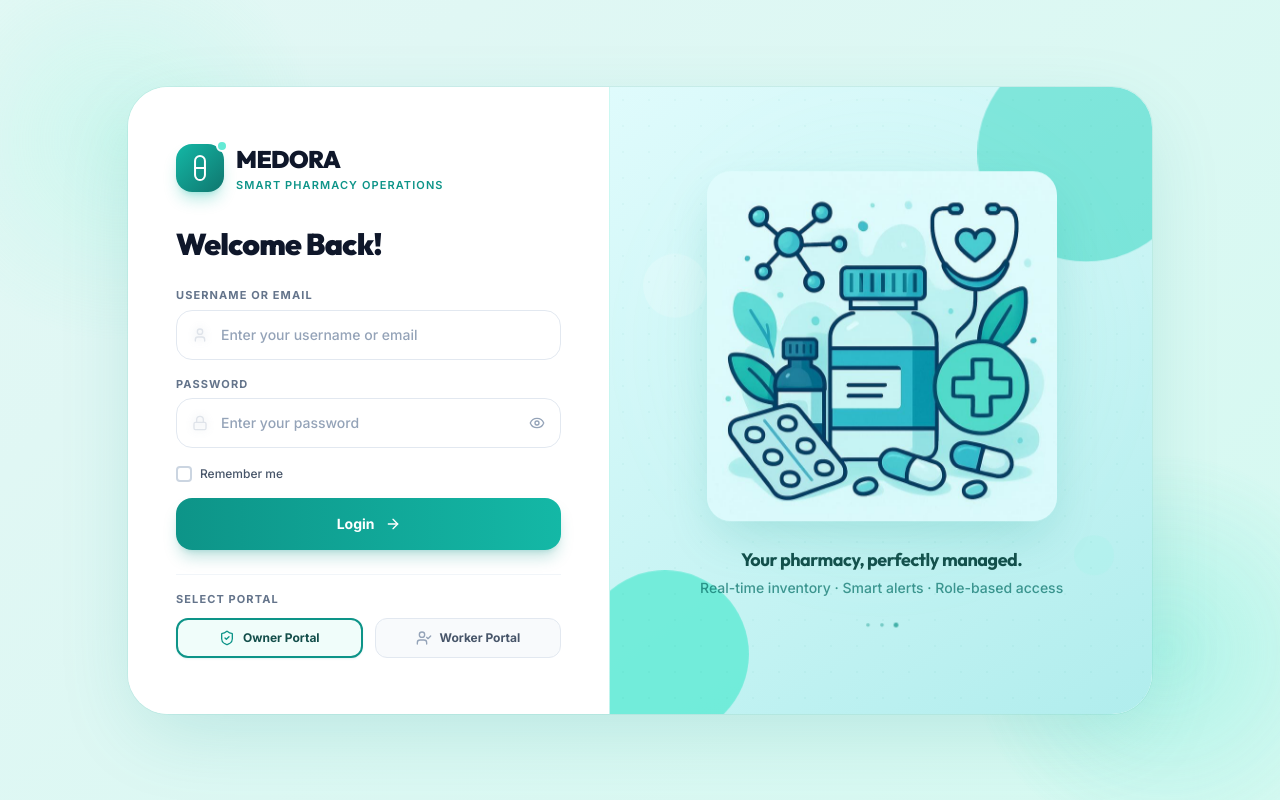
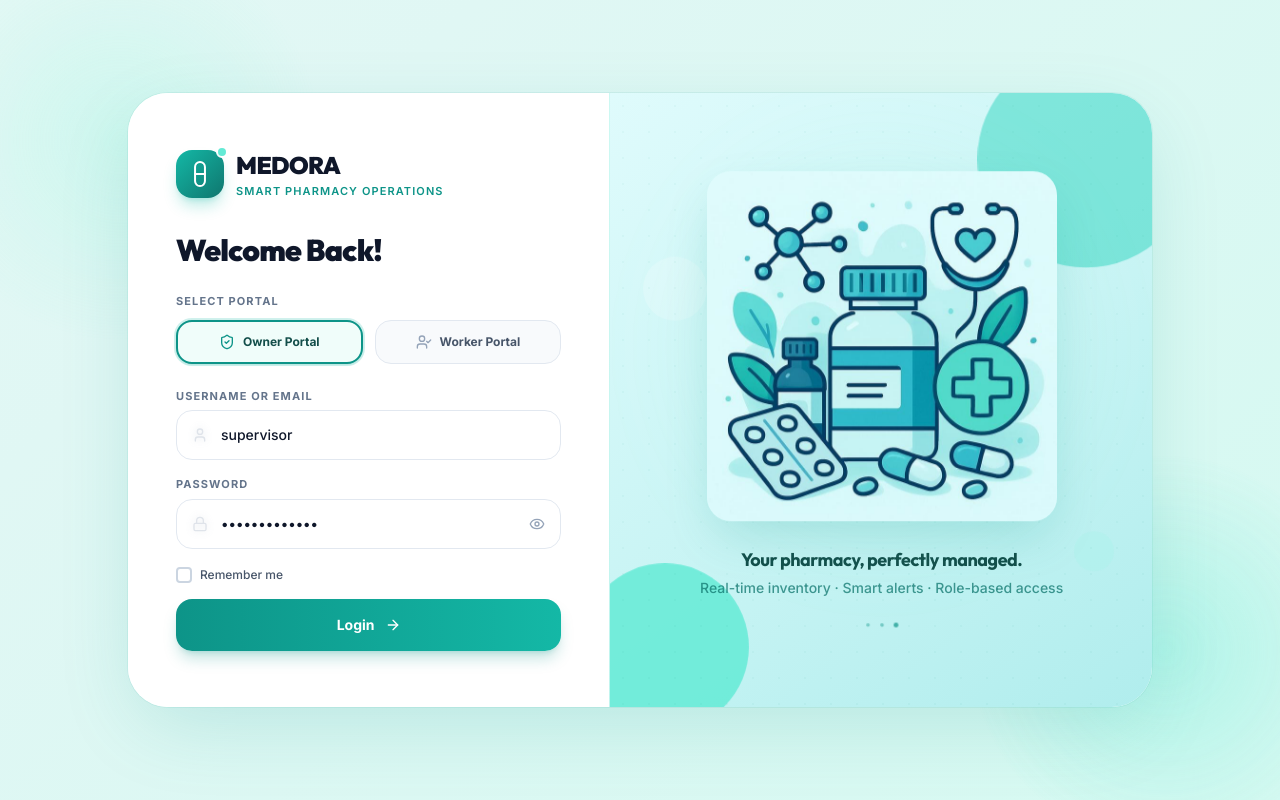
Before and after one commit to kanishka-b06/medora-pharmacy, a React (Vite) app: page / in a window 1280 px wide. Built offline with nearby package versions, Linux system fonts and the light colour scheme.

Commit message:
Place portal selection buttons above login inputs so clicking Owner/Worker pre-populates username and password before clicking Login

```diff
--- a/src/pages/auth/LoginPage.jsx
+++ b/src/pages/auth/LoginPage.jsx
@@ -28,8 +28,8 @@ export function LoginPage({ onLoginSuccess }) {
 
   /* ─── Form state ─── */
   const [selectedRole, setSelectedRole] = useState('owner'); // 'owner' | 'worker'
-  const [username, setUsername] = useState('');
-  const [password, setPassword] = useState('');
+  const [username, setUsername] = useState('supervisor');
+  const [password, setPassword] = useState('supervisor123');
   const [showPassword, setShowPassword] = useState(false);
   const [rememberMe, setRememberMe] = useState(false);
   const [errorMessage, setErrorMessage] = useState('');
@@ -74,6 +74,14 @@ export function LoginPage({ onLoginSuccess }) {
   const handleSelectRole = (roleType) => {
     setSelectedRole(roleType);
     setErrorMessage('');
+    // Prefill username and password for convenience if empty or previously prefilled
+    if (roleType === 'owner') {
+      setUsername('supervisor');
+      setPassword('supervisor123');
+    } else {
+      setUsername('staff');
+      setPassword('staff123');
+    }
   };
 
   /* ─── Input base classes ─── */
@@ -172,6 +180,45 @@ export function LoginPage({ onLoginSuccess }) {
                 <p className="text-xs text-teal-800 font-semibold">Credentials verified — entering portal…</p>
               </div>
             )}
+
+            {/* ── Portal selection buttons (Choose role first) ── */}
+            <div className="mb-6">
+              <p className="text-[11px] font-bold text-slate-500 uppercase tracking-widest mb-2.5">
+                Select Portal
+              </p>
+              <div className="grid grid-cols-2 gap-3">
+                <button
+                  type="button"
+                  id="quick-owner-portal"
+                  onClick={() => handleSelectRole('owner')}
+                  className={`flex items-center justify-center gap-2 py-3 px-3.5 rounded-2xl
+                    transition-all duration-200 cursor-pointer ${
+                      selectedRole === 'owner'
+                        ? 'bg-teal-50 border-2 border-teal-600 text-teal-900 shadow-sm shadow-teal-600/15 ring-2 ring-teal-500/20'
+                        : 'bg-slate-50 hover:bg-slate-100 border border-slate-200 text-slate-600 hover:text-slate-800'
+                    }`}
+                  title="Select Owner Portal"
+                >
+                  <ShieldCheck className={`w-4 h-4 ${selectedRole === 'owner' ? 'text-teal-600' : 'text-slate-400'}`} />
+                  <span className="text-xs font-bold">Owner Portal</span>
+                </button>
+                <button
+                  type="button"
+                  id="quick-worker-portal"
+                  onClick={() => handleSelectRole('worker')}
+                  className={`flex items-center justify-center gap-2 py-3 px-3.5 rounded-2xl
+                    transition-all duration-200 cursor-pointer ${
+                      selectedRole === 'worker'
+                        ? 'bg-teal-50 border-2 border-teal-600 text-teal-900 shadow-sm shadow-teal-600/15 ring-2 ring-teal-500/20'
+                        : 'bg-slate-50 hover:bg-slate-100 border border-slate-200 text-slate-600 hover:text-slate-800'
+                    }`}
+                  title="Select Worker Portal"
+                >
+                  <UserCheck className={`w-4 h-4 ${selectedRole === 'worker' ? 'text-teal-600' : 'text-slate-400'}`} />
+                  <span className="text-xs font-bold">Worker Portal</span>
+                </button>
+              </div>
+            </div>
 
             {/* ── Form ── */}
             <form onSubmit={handleLogin} className="space-y-4">
@@ -291,45 +338,6 @@ export function LoginPage({ onLoginSuccess }) {
               </button>
             </form>
 
-            {/* ── Portal selection buttons ── */}
-            <div className="mt-6 pt-4 border-t border-slate-100">
-              <p className="text-[11px] font-bold text-slate-500 uppercase tracking-widest mb-2.5">
-                Select Portal
-              </p>
-              <div className="grid grid-cols-2 gap-3">
-                <button
-                  type="button"
-                  id="quick-owner-portal"
-                  onClick={() => handleSelectRole('owner')}
-                  className={`flex items-center justify-center gap-2 py-2.5 px-3 rounded-xl
-                    transition-all duration-200 cursor-pointer ${
-                      selectedRole === 'owner'
-                        ? 'bg-teal-50 border-2 border-teal-600 text-teal-900 shadow-sm shadow-teal-600/10'
-                        : 'bg-slate-50 hover:bg-slate-100 border border-slate-200 text-slate-600 hover:text-slate-800'
-                    }`}
-                  title="Select Owner Portal"
-                >
-                  <ShieldCheck className={`w-4 h-4 ${selectedRole === 'owner' ? 'text-teal-600' : 'text-slate-400'}`} />
-                  <span className="text-xs font-bold">Owner Portal</span>
-                </button>
-                <button
-                  type="button"
-                  id="quick-worker-portal"
-                  onClick={() => handleSelectRole('worker')}
-                  className={`flex items-center justify-center gap-2 py-2.5 px-3 rounded-xl
-                    transition-all duration-200 cursor-pointer ${
-                      selectedRole === 'worker'
-                        ? 'bg-teal-50 border-2 border-teal-600 text-teal-900 shadow-sm shadow-teal-600/10'
-                        : 'bg-slate-50 hover:bg-slate-100 border border-slate-200 text-slate-600 hover:text-slate-800'
-                    }`}
-                  title="Select Worker Portal"
-                >
-                  <UserCheck className={`w-4 h-4 ${selectedRole === 'worker' ? 'text-teal-600' : 'text-slate-400'}`} />
-                  <span className="text-xs font-bold">Worker Portal</span>
-                </button>
-              </div>
-            </div>
-
           </div>{/* /animate-form-in */}
         </div>{/* /form panel */}
 
```
